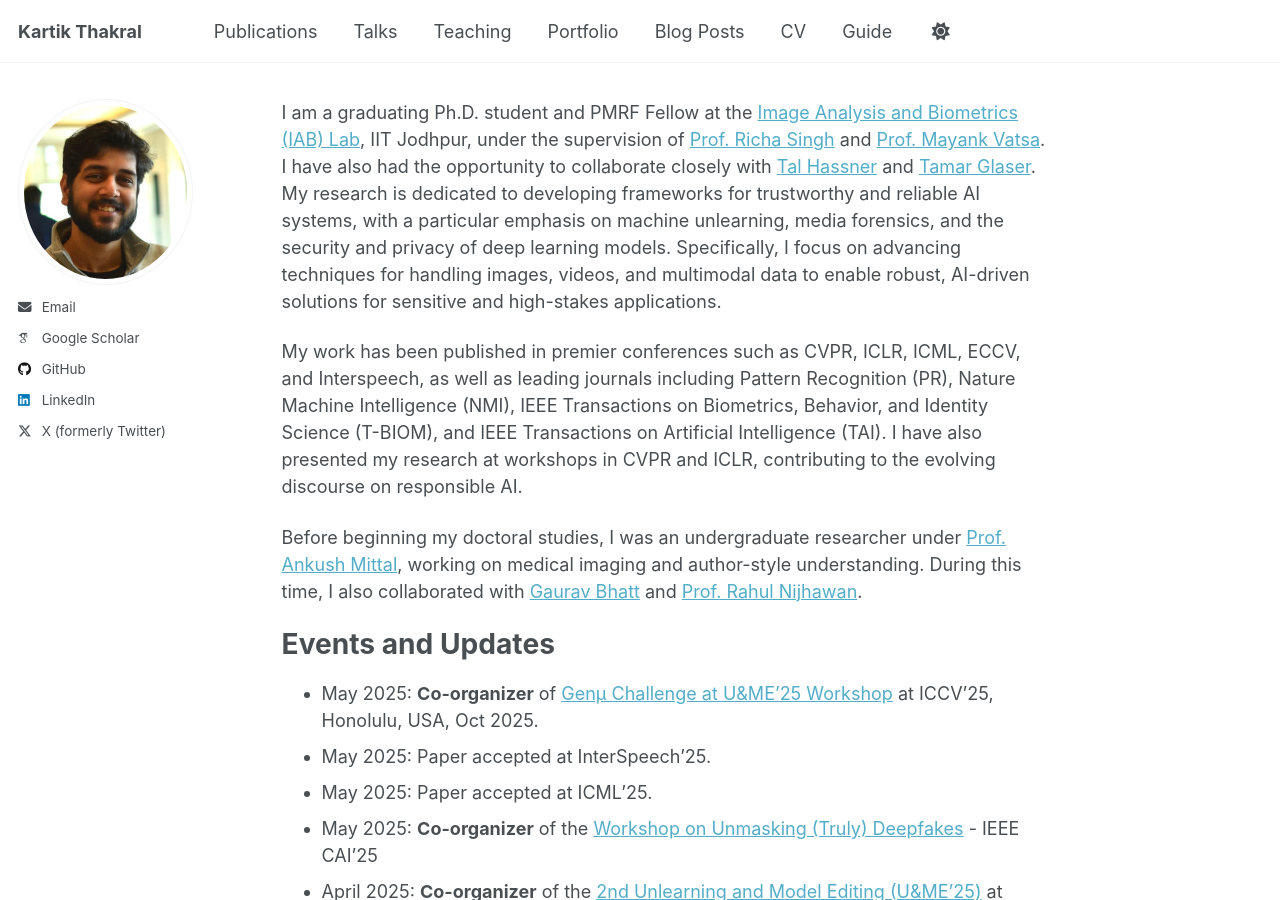
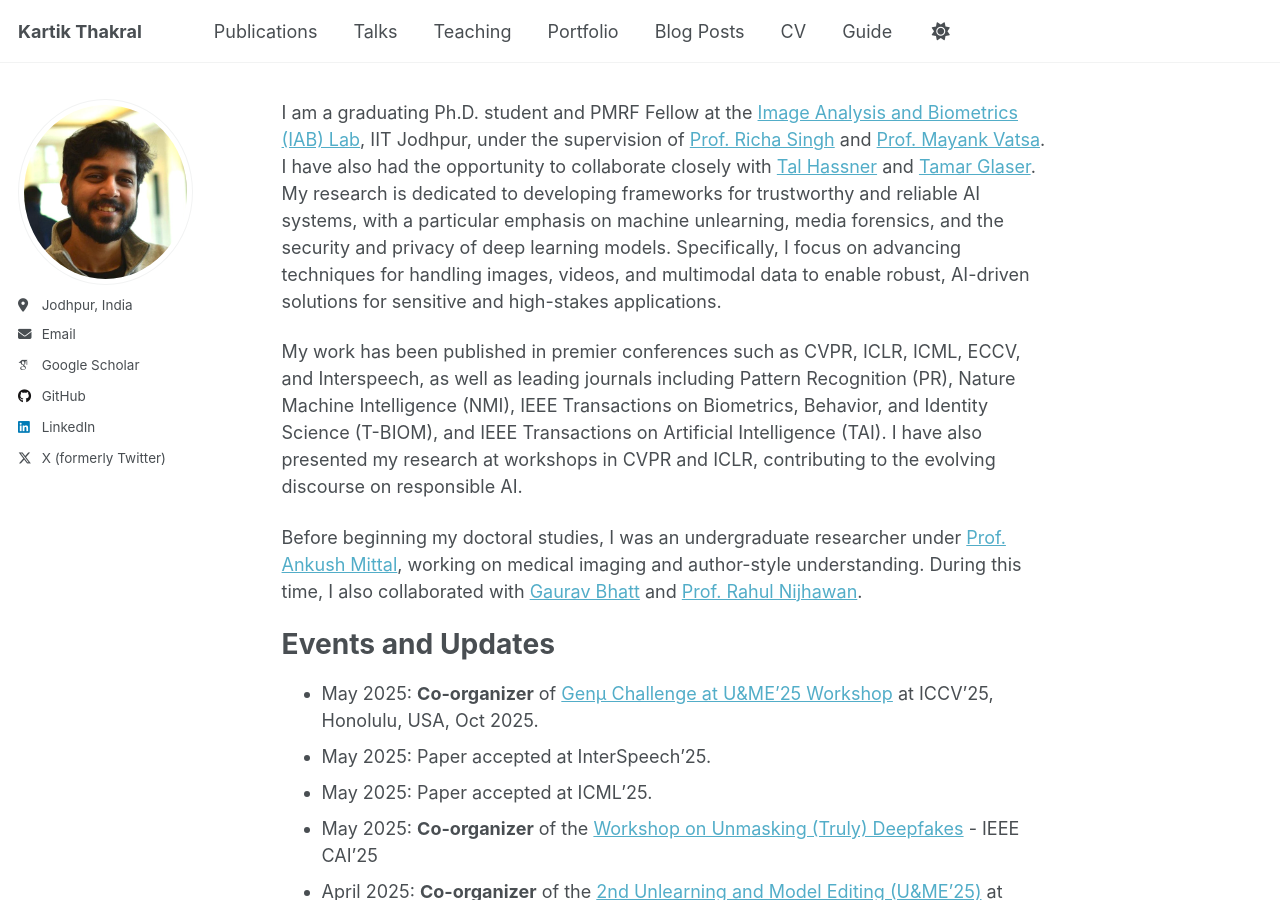
Before and after one commit to thakral-kartik/thakral-kartik.github.io, a Jekyll site: the page built from _pages/about.md, in a window 1280 px wide and 900 px high. Built offline with Jekyll 4.4.1, drawn with Linux system fonts in a browser that asks for light colours; some web fonts are replaced.

Commit message:
Update _config.yml

```diff
--- a/_config.yml
+++ b/_config.yml
@@ -27,7 +27,7 @@ author:
   # name             : "Your Sidebar Name"
   pronouns         : # example: "she/her"
   # bio              : "Short biography for the left-hand sidebar"
-  # location         : "Jodhpur, India"
+  location         : "Jodhpur, India"
   # employer         : "IIT Jodhpur"
   uri              : # URL
   email            : "thakral.1@iitj.ac.in"
```
